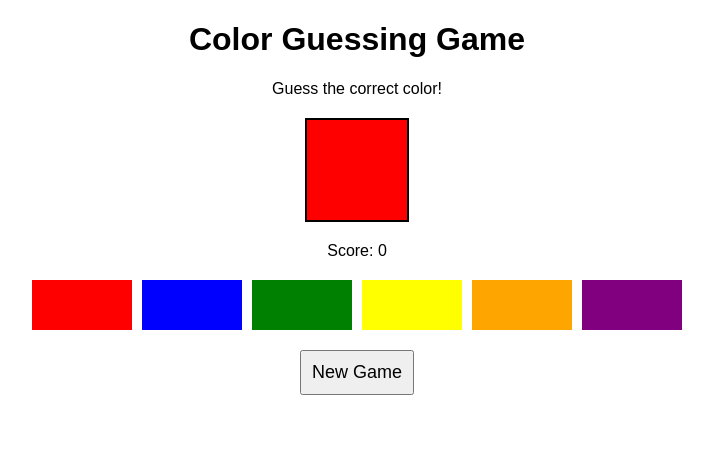
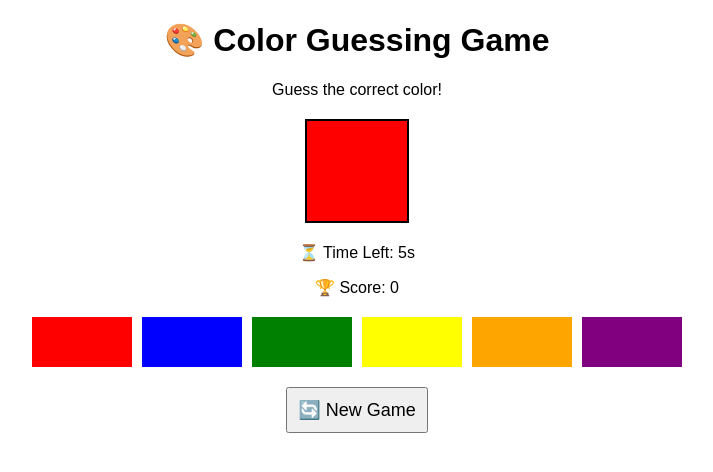
Before and after one commit to toyeebduro/HNG, a plain HTML site: page index.html in a window 1280 px wide. Shown: the whole page, without its empty margins (283-996 px from the left). Drawn offline with Linux system fonts and the light colour scheme.

Commit message:
index.html

```diff
--- a/index.html
+++ b/index.html
@@ -7,15 +7,25 @@
     <link rel="stylesheet" href="game.css">
 </head>
 <body>
-    <h1>Color Guessing Game</h1>
+    <div class="game-container">
+        <h1>🎨 Color Guessing Game</h1>
         <p id="gameInstructions" data-testid="gameInstructions">Guess the correct color!</p>
+
+        <!-- Color Box -->
         <div id="colorBox" class="color-box" data-testid="colorBox"></div>
+
+        <!-- Game Status -->
         <p id="gameStatus" data-testid="gameStatus"></p>
 
+        <!-- Timer -->
+        <p id="timer" data-testid="timer">⏳ Time Left: <span>5s</span></p>
+
+        <!-- Score -->
         <div class="score-container">
-        <p>Score: <span id="score" data-testid="score">0</span></p>
+            <p>🏆 Score: <span id="score" data-testid="score">0</span></p>
         </div>
 
+        <!-- Color Options -->
         <div class="button-container" id="gameButtons">
             <button class="color-option" data-testid="colorOption"></button>
             <button class="color-option" data-testid="colorOption"></button>
@@ -25,10 +35,9 @@
             <button class="color-option" data-testid="colorOption"></button>
         </div>
 
-    <button id="newGameButton" data-testid="newGameButton">New Game</button>
-
-    <audio id="correctSound" src="correct.mp3" preload="auto"></audio>
-    <audio id="incorrectSound" src="incorrect.mp3" preload="auto"></audio>
+        <!-- New Game Button -->
+        <button id="newGameButton" data-testid="newGameButton">🔄 New Game</button>
+    </div>
 
     <script src="game.js"></script>
 </body>
```
Lines whose indentation alone changed are shown as unchanged.
